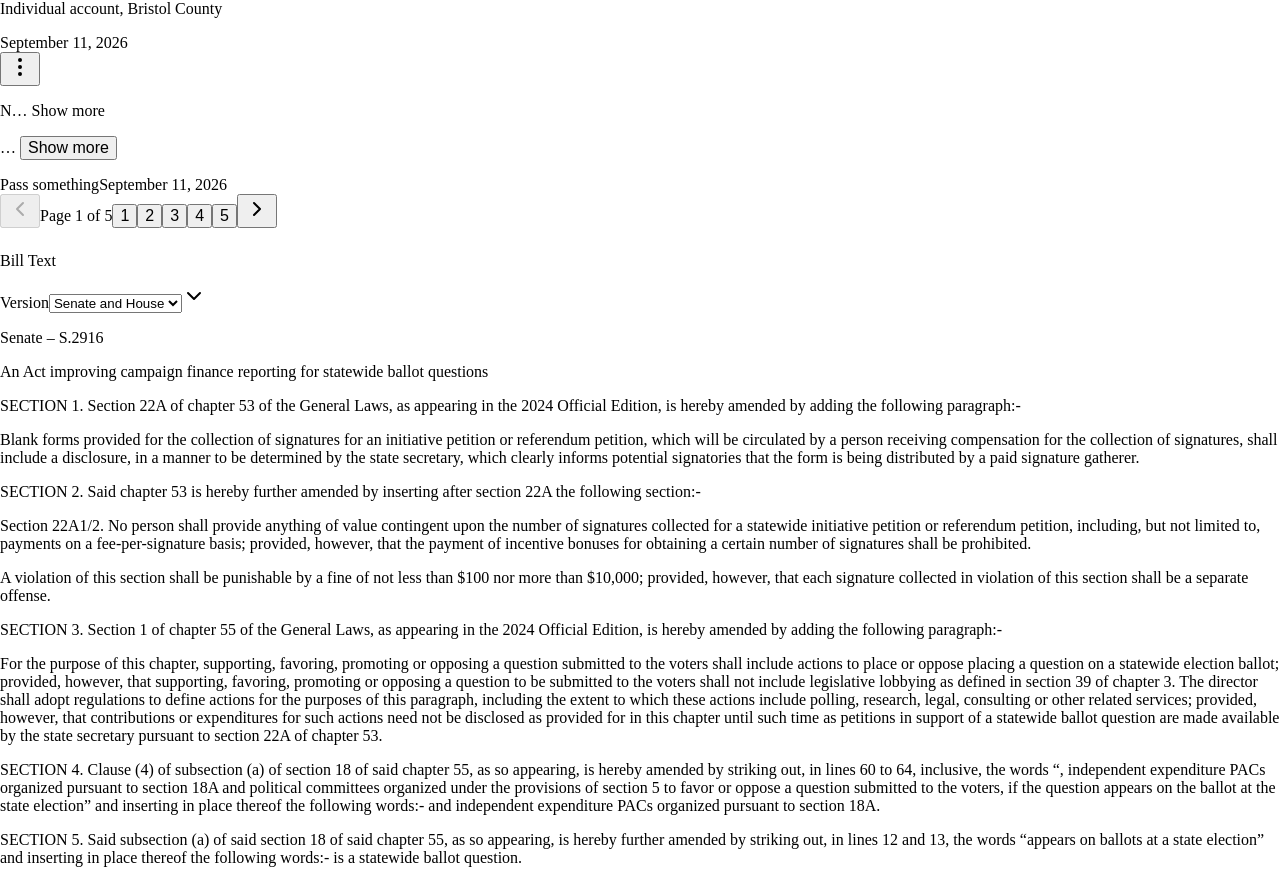
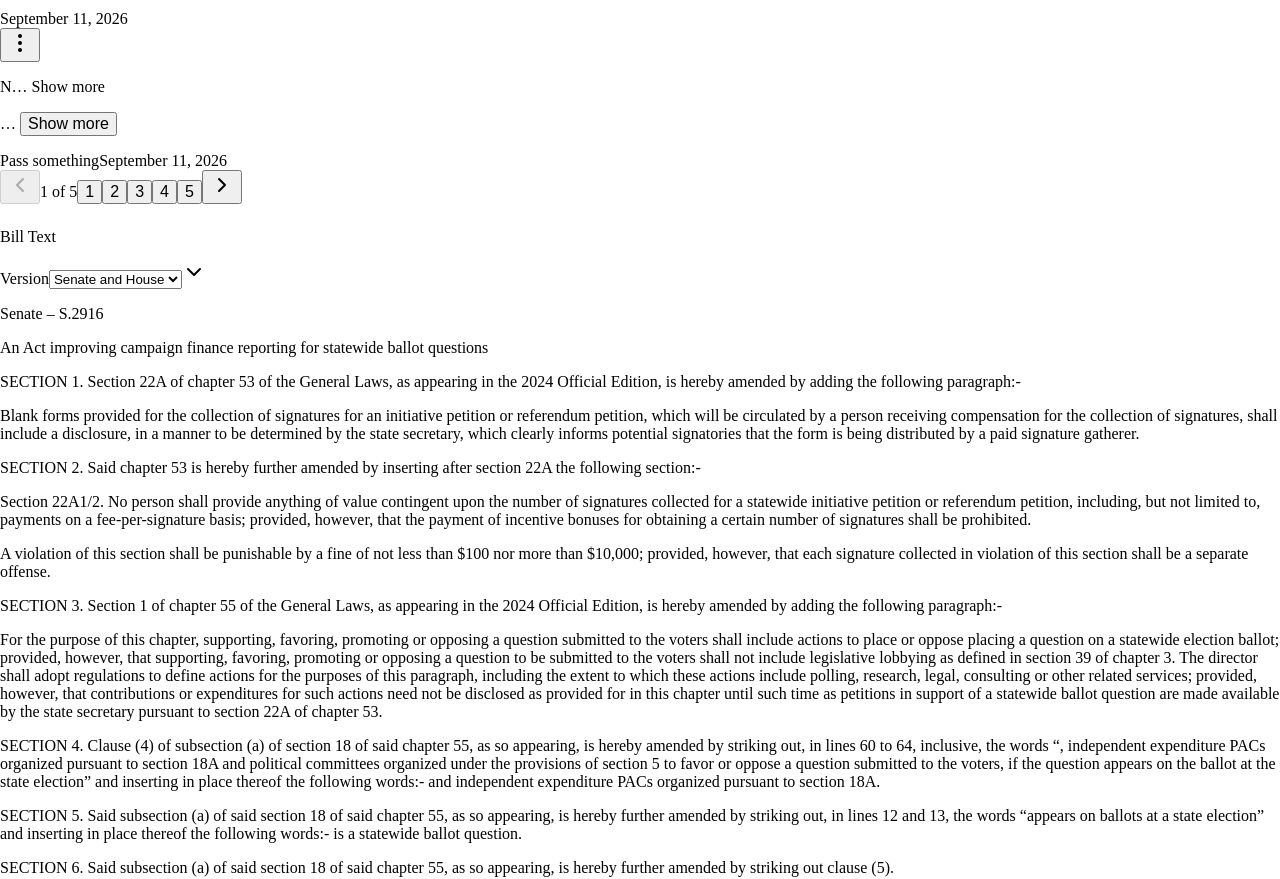
Before and after one commit to k-g-k/maple-conference, a React (Vite) app in the folder app/: page /conferenceCommittees/ballot-question-finance in a window 1280 px wide. Shown: the part 6411-7290 px from the top of the page. Built offline with nearby package versions, Linux system fonts and the light colour scheme.

Commit message:
mobile test5 pls

```diff
--- a/app/src/app/components/ballot/primitives/Pagination.tsx
+++ b/app/src/app/components/ballot/primitives/Pagination.tsx
@@ -18,12 +18,12 @@ export function Pagination({
         onClick={() => onPage(page - 1)}
         disabled={page === 0}
         aria-label="Previous page"
-        className="flex items-center justify-center w-[44px] h-[44px] sm:w-auto sm:h-auto text-ink hover:text-alert cursor-pointer disabled:text-ink-faint disabled:cursor-default"
+        className="flex items-center justify-center w-[52px] h-[52px] sm:w-auto sm:h-auto text-ink hover:text-alert cursor-pointer disabled:text-ink-faint disabled:cursor-default"
       >
-        <ChevronLeft className="w-[18px] h-[18px] sm:w-[16px] sm:h-[16px]" />
+        <ChevronLeft className="w-[22px] h-[22px] sm:w-[16px] sm:h-[16px]" />
       </button>
-      <span className="sm:hidden font-body text-sm text-ink-muted tabular-nums">
-        Page {page + 1} of {pageCount}
+      <span className="sm:hidden font-body text-base text-ink-muted tabular-nums">
+        {page + 1} of {pageCount}
       </span>
       <span className="hidden sm:contents">
         {pageWindow(page, pageCount).map((item, i) =>
@@ -51,9 +51,9 @@ export function Pagination({
         onClick={() => onPage(page + 1)}
         disabled={page >= pageCount - 1}
         aria-label="Next page"
-        className="flex items-center justify-center w-[44px] h-[44px] sm:w-auto sm:h-auto text-ink hover:text-alert cursor-pointer disabled:text-ink-faint disabled:cursor-default"
+        className="flex items-center justify-center w-[52px] h-[52px] sm:w-auto sm:h-auto text-ink hover:text-alert cursor-pointer disabled:text-ink-faint disabled:cursor-default"
       >
-        <ChevronRight className="w-[18px] h-[18px] sm:w-[16px] sm:h-[16px]" />
+        <ChevronRight className="w-[22px] h-[22px] sm:w-[16px] sm:h-[16px]" />
       </button>
     </div>
   );
--- a/app/src/app/components/conference-committee/compose.tsx
+++ b/app/src/app/components/conference-committee/compose.tsx
@@ -127,17 +127,17 @@ const COPY = {
 /**
  * What the draft holds before anybody types.
  *
- * Filled in rather than empty so the flow can be walked through without writing
- * anything: press the plus, press Review and Post, and there is a real card to
- * look at. Emptying it later is one line, `body: ""`.
+ * Empty, so the box is what a reader actually meets: their own blank page. It
+ * carried a sentence for a while, which let the flow be walked through without
+ * typing, but a demo that starts with somebody else's words in the box is
+ * showing the wrong thing. Putting one back is one line.
  *
- * The position and the words have to agree, or the review step is showing a
- * card that argues with its own chip. "pass" is the one of the five that says
- * the version does not matter, which is what the last sentence says.
+ * The position and the words have to agree, or the review step shows a card
+ * that argues with its own chip.
  */
 export const STARTING_DRAFT = {
   position: "pass",
-  body: "I am not concerned about the topics that are unresolved. What I care about already exists in both bills. I care most that this law passes as soon as possible. ",
+  body: "",
 } as const;
 
 /** Where a not-yet-posted card says its date. */
--- a/app/src/app/components/conference-committee/index.tsx
+++ b/app/src/app/components/conference-committee/index.tsx
@@ -4079,6 +4079,7 @@ export function ConferenceCommittee({
  * pane and the modal are a flag.
  */
 export function ConferenceReview() {
+  useDeviceViewport();
   const { slug } = useParams();
   const c = slug ? BY_SLUG[slug] : undefined;
   const navigate = useNavigate();
--- a/app/src/app/components/conference-committee/lobbying.tsx
+++ b/app/src/app/components/conference-committee/lobbying.tsx
@@ -364,7 +364,8 @@ export function LobbyingDisclosures({
 }) {
   const [page, setPage] = useState(0);
   // One at a time on a phone, where each row is a stack of its own.
-  const size = useNarrow() ? 1 : PAGE_SIZE;
+  const narrow = useNarrow();
+  const size = narrow ? 1 : PAGE_SIZE;
   /**
    * How the table is ordered, or nothing for the order the data came in.
    *
@@ -375,12 +376,19 @@ export function LobbyingDisclosures({
   const [sort, setSort] = useState<{ key: SortKey; dir: 1 | -1 } | null>(null);
   const unsorted = orgLobbying(c.senateBill?.n, c.houseBill?.n);
   const rows = useMemo(() => {
-    if (!sort) return unsorted;
-    return [...unsorted].sort((a, b) => COMPARE[sort.key](a, b) * sort.dir);
+    if (sort)
+      return [...unsorted].sort((a, b) => COMPARE[sort.key](a, b) * sort.dir);
+    if (!narrow) return unsorted;
+    const a = [...unsorted];
+    for (let i = a.length - 1; i > 0; i--) {
+      const j = Math.floor(Math.random() * (i + 1));
+      [a[i], a[j]] = [a[j], a[i]];
+    }
+    return a;
     // The list is rebuilt from the committee's two bill numbers on every
     // render, so it is those, not the array, that say when this is stale.
     // eslint-disable-next-line react-hooks/exhaustive-deps
-  }, [c.senateBill?.n, c.houseBill?.n, sort]);
+  }, [c.senateBill?.n, c.houseBill?.n, sort, narrow]);
   const onSort = (key: SortKey) =>
     setSort((v) => {
       setPage(0);
@@ -506,8 +514,12 @@ export function LobbyingDisclosures({
                   at on the left, how to see the rest on the right. The count
                   stays when there is only one page, because it is a fact
                   about the table rather than a control. */}
-              <div className="flex items-center justify-between gap-[16px] flex-wrap pt-[12px]">
-                <p className="font-body text-xs text-ink-muted">
+              <div className="flex flex-col gap-[6px] pt-[12px] sm:flex-row sm:items-center sm:justify-between sm:gap-[16px]">
+                <p
+                  className={`font-body text-xs text-ink-muted ${
+                    pageCount > 1 ? "hidden sm:block" : ""
+                  }`}
+                >
                   {rows.length} organization{rows.length === 1 ? "" : "s"},{" "}
                   {filings} filing{filings === 1 ? "" : "s"}
                 </p>
--- a/app/src/app/components/conference-committee/testimony.tsx
+++ b/app/src/app/components/conference-committee/testimony.tsx
@@ -864,8 +864,9 @@ export function SubmissionFeed({
                 narrows nothing at all, so it sits past the control that does,
                 and that puts it in the same corner of the same row the panel's
                 own header keeps it in. */}
-            {((includeFollowingFilter && anyFollowed) || onAdd) && (
+            {onAdd && (
               <div className="ml-auto shrink-0 flex items-center gap-[10px]">
+                {/*
                 {includeFollowingFilter && anyFollowed && (
                   <FilterChip
                     active={followingOnly}
@@ -882,6 +883,7 @@ export function SubmissionFeed({
                     {followingOnly && <X className="w-[12px] h-[12px]" />}
                   </FilterChip>
                 )}
+                */}
                 {onAdd && (
                   <button
                     onClick={onAdd}
```
